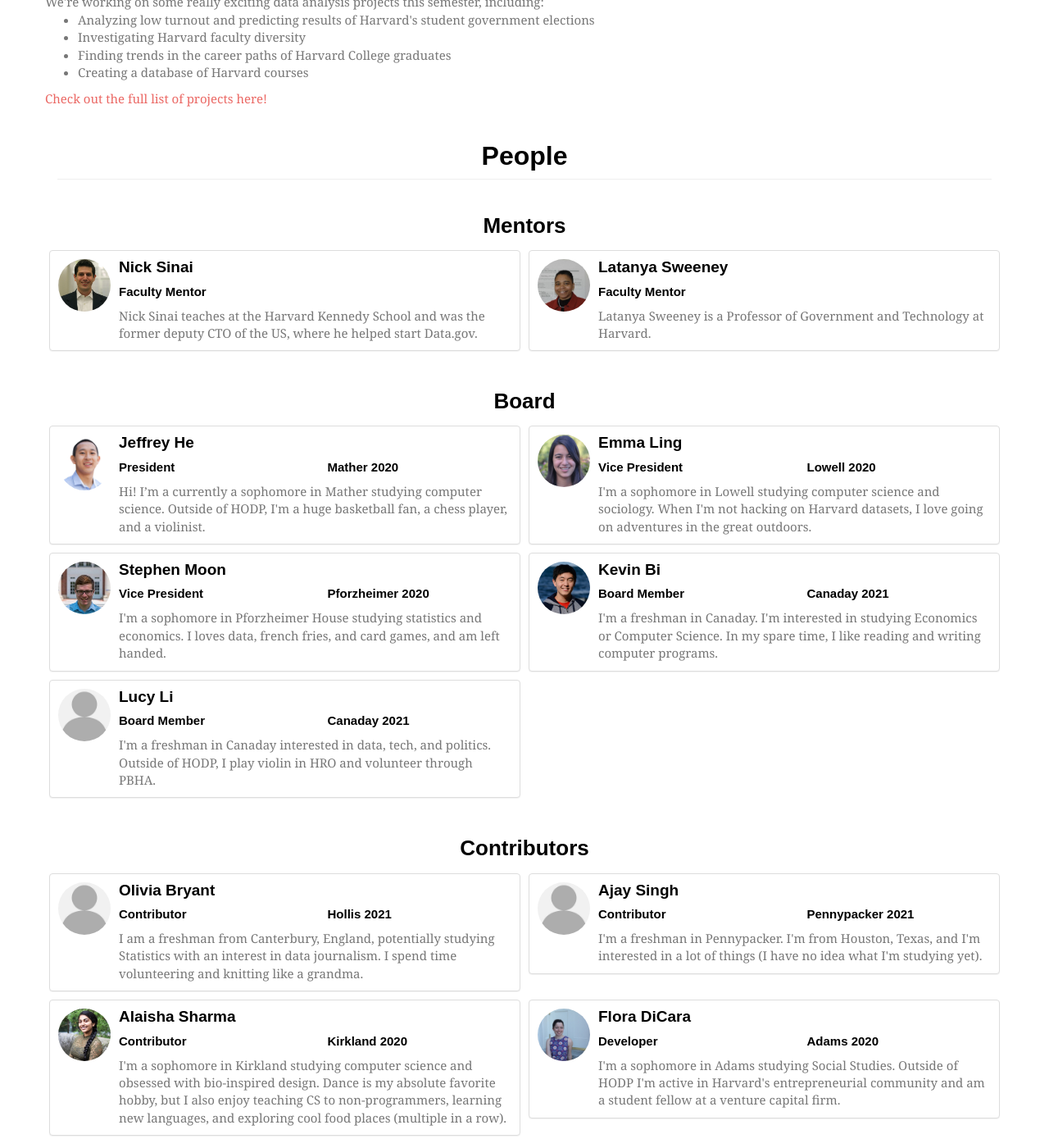
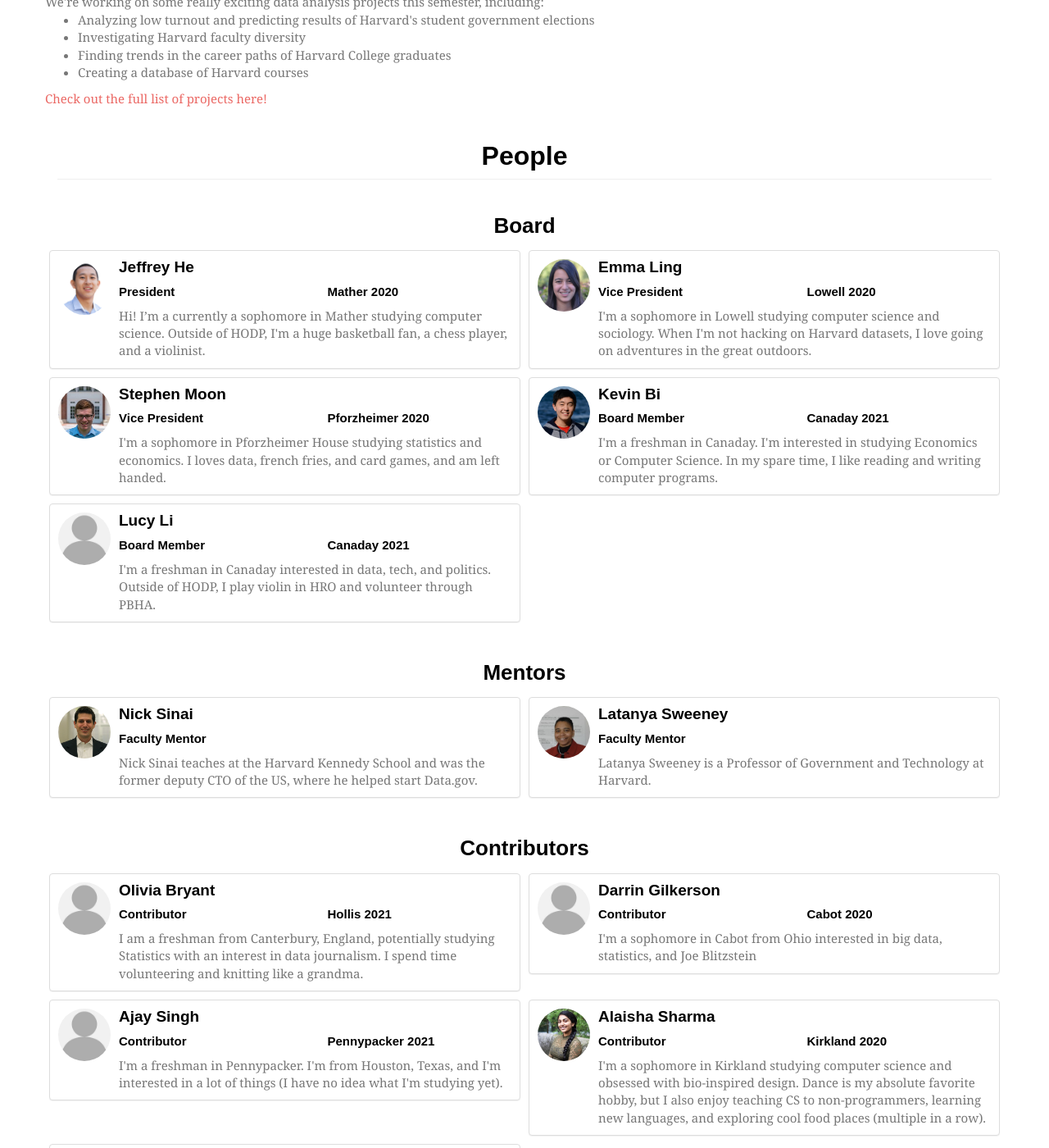
Before and after one commit to Eandalf7h/HarvardOpenData, a Jekyll site: the page built from about.html, in a window 1280 px wide and 1400 px high, scrolled down 1246 px. Shown: the whole window at 82% size. Built offline with Jekyll 4.4.1, drawn with Linux system fonts in a browser that asks for light colours; nearby versions of some CDN libraries; some web fonts are replaced; some of the changed text lies outside the part shown.

Commit message:
More updates to people.yml

```diff
--- a/_data/people.yml
+++ b/_data/people.yml
@@ -1,8 +1,8 @@
 groups:
+    -   id: board
+        header: Board
     -   id: mentor
         header: Mentors
-    -   id: board
-        header: Board
     -   id: contributor
         header: Contributors
     -   id: bootcamper
@@ -111,7 +111,7 @@
       year: 2021
       bio: I am a freshman from Canterbury, England, potentially studying Statistics with an interest in data journalism. I spend time volunteering and knitting like a grandma.
   -   name: Darrin Gilkerson
-      role: bootcamper
+      role: contributor
       house: Cabot
       year: 2020
       bio: I'm a sophomore in Cabot from Ohio interested in big data, statistics, and Joe Blitzstein
```
